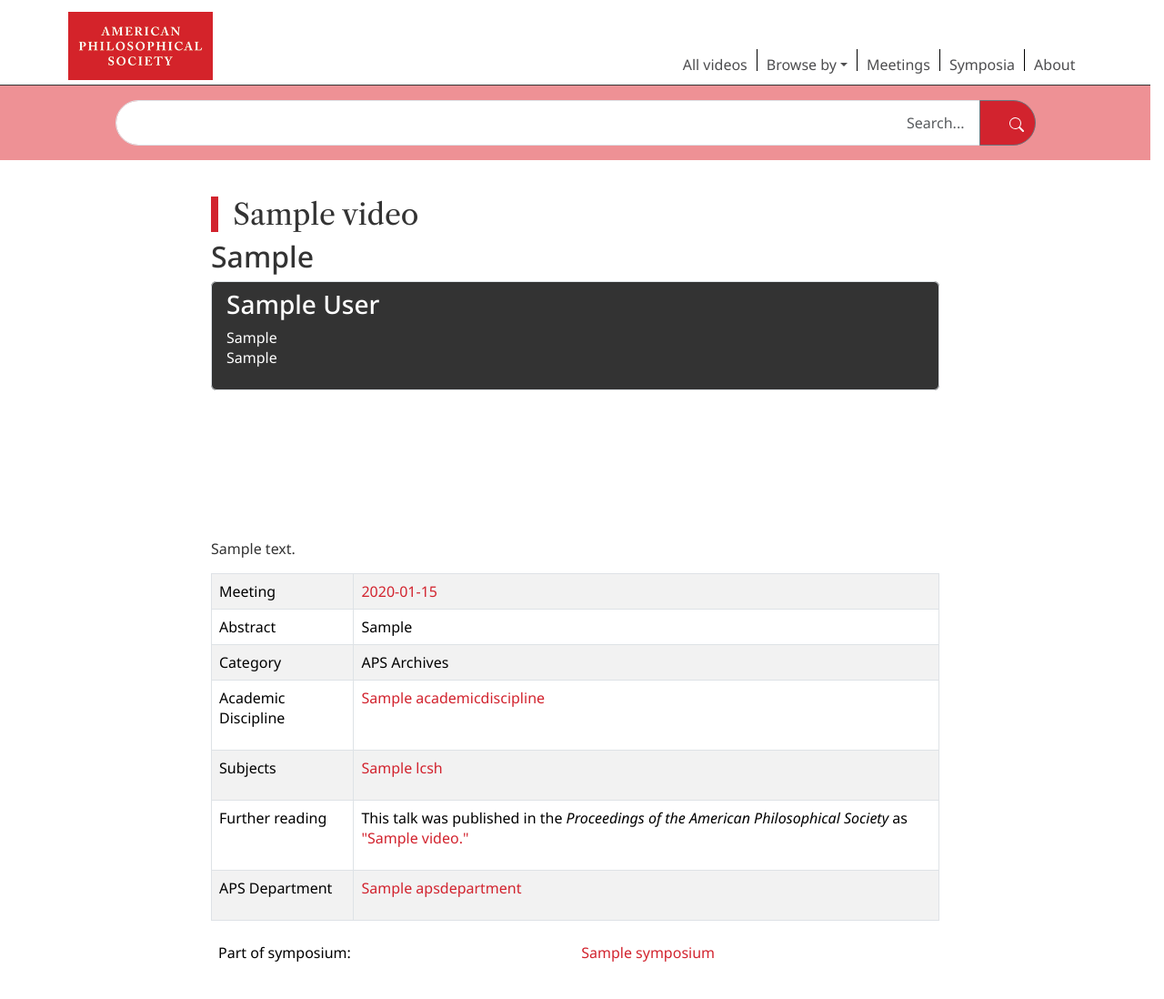
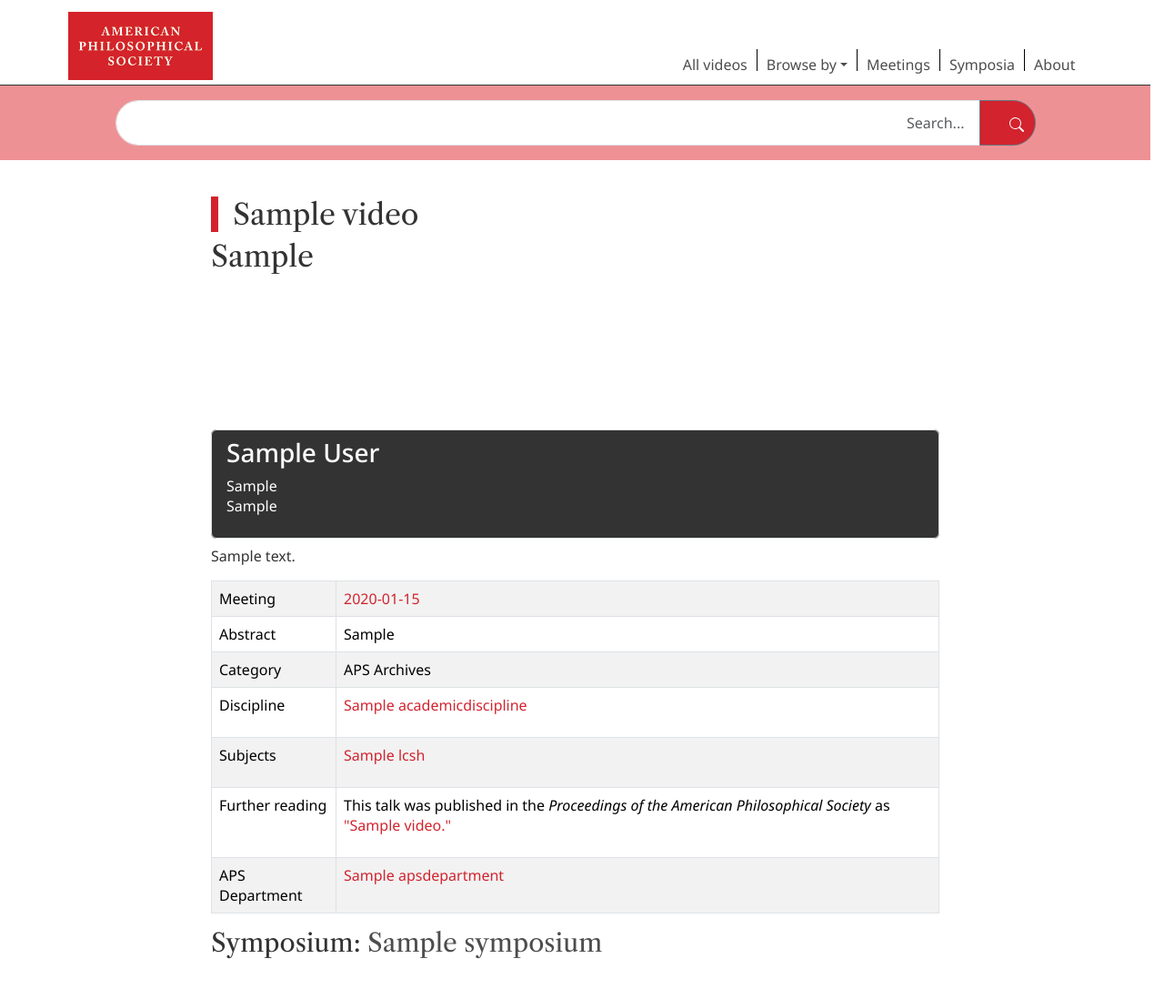
Before and after one commit to AmericanPhilosophicalSociety/video-experiment, a Django app: a page that uses templates/meetingsvideos/video_detail.html in a window 1280 px wide. Shown: the whole page at 91% size. After the commit the page ends 1054 px from the top, so only its background shows below. Run offline with Django 5.2, Linux system fonts and the light colour scheme; a user stored in the database is signed in; tables that the repository leaves empty hold one stand-in row (values such as "Sample post"); style sheets or scripts are compiled from the project's sources; parts of the project's set-up code (start-up, migrations or seed data) failed here and were passed over; some libraries are stand-ins or nearby versions; grey boxes are pictures that could not be loaded.

Commit message:
Fixes to style based on team meeting feedback

```diff
--- a/assets/styles/main.scss
+++ b/assets/styles/main.scss
@@ -381,6 +381,14 @@ main {
     padding-left: 0.5em;
 }
 
+.memorial-lecture {
+    font-family: $accent-font;
+}
+
+.symposium-breadcrumbs {
+    font-family: $accent-font;
+}
+
 .speaker-list {
     margin-top: 0.5em;
     margin-bottom: 0.5em;
@@ -399,6 +407,12 @@ main {
     margin-top: 0.5em;
 }
 
+#metadata-table ul {
+    list-style-type: none;
+    padding-left: 0;
+    margin-bottom: 0;
+}
+
 .video-date {
     margin: 0.5em;
     color: $medium-gray;
@@ -407,7 +421,7 @@ main {
 // size for video player
 
 video-skin {
-    height: 16rem;
+    height: 30rem;
     width: 100%;
 }
 
--- a/templates/meetingsvideos/date-filter.html
+++ b/templates/meetingsvideos/date-filter.html
@@ -1,6 +1,4 @@
 <h4>Filter by date:</h4>
-<p>Start: {{ start_date }}</p>
-<p>End {{ end_date }}</p>
 <div class="input-group" id="date-filter">
   <input type="number" name="start" class="form-select" min="{{ start_date|date:"Y" }}" max="{{ end_date|date:"Y" }}" placeholder="{{ start_date|date:"Y"}}" id="id_start">
   <span class="input-group-text">→</span>
--- a/templates/meetingsvideos/meeting-video-list.html
+++ b/templates/meetingsvideos/meeting-video-list.html
@@ -1,5 +1,4 @@
 {% for video in videos %}
-
 {% include "meetingsvideos/video_preview.html" with with_dates=False %}
-
+<hr>
 {% endfor %}
--- a/templates/meetingsvideos/speaker_detail.html
+++ b/templates/meetingsvideos/speaker_detail.html
@@ -11,14 +11,10 @@ APS Meetings Videos - {{ speaker.display_name }}
 
     <!-- if this person appears as both speaker and subject of videos, display these separately -->
     {% if speaker.lcsh.video_set.all|length > 0 %}
-
-    <h2>Talks by this speaker</h2>
     {% for video in speaker.video_set.all %}
         {% include "meetingsvideos/video_preview.html" with show_dates=True %}
         <hr>
     {% endfor %}
-
-    <h2>Talks about this speaker</h2>
     {% for video in speaker.lcsh.video_set.all %}
         {% include "meetingsvideos/video_preview.html" with show_dates=True %}
         <hr>
@@ -26,8 +22,6 @@ APS Meetings Videos - {{ speaker.display_name }}
 
     <!-- else, display only talks by this speaker -->
     {% else %}
-
-    <h2>Talks</h2>
     {% for video in speaker.video_set.all %}
         {% include "meetingsvideos/video_preview.html" with show_dates=True %}
         <hr>
--- a/templates/meetingsvideos/video_detail.html
+++ b/templates/meetingsvideos/video_detail.html
@@ -14,8 +14,14 @@
     <h1>{{ video.title }}</h1>
   </div>
   {% if video.lecture_additional_info %}
-  <h2>{{ video.lecture_additional_info }}</h2>
+  <h2 class="memorial-lecture">{{ video.lecture_additional_info }}</h2>
   {% endif %}
+    <!--Set width and height in CSS and use media query for small breakpoints-->
+  <video-player poster="{% static 'images/aps-logo-mono.png' %}">
+    <video-skin class="aspect-video">
+      <video id="meeting-video" preload="auto" src="{{ video.service_file }}"></video>
+    </video-skin>
+  </video-player>
   <ul class="list-group speaker-list">
   {% for speaker in video.speakers.all %}
   <li class="list-group-item">
@@ -26,13 +32,6 @@
   </li>
   {% endfor %}
   </ul>
-
-  <!--Set width and height in CSS and use media query for small breakpoints-->
-  <video-player poster="{% static 'images/aps-logo-mono.png' %}">
-    <video-skin class="aspect-video">
-      <video id="meeting-video" preload="auto" src="{{ video.service_file }}"></video>
-    </video-skin>
-  </video-player>
 
 {% if video.display_notes %}
 <p>{{ video.display_notes }}</p>
@@ -56,20 +55,24 @@
   </tr>
   {% if video.academic_disciplines.all %}
   <tr>
-    <td><p>Academic Discipline</p></td>
+    <td><p>Discipline</p></td>
     <td>
+      <ul>
       {% for discipline in video.academic_disciplines.all %}
-        <p><a href="{% url 'discipline_detail' discipline.slug %}">{{ discipline }}</a></p>
+        <li><a href="{% url 'discipline_detail' discipline.slug %}">{{ discipline }}</a></li>
       {% endfor %}
+      </ul>
     </td>
   </tr>
   {% endif %}
   <tr>
     <td><p>Subjects</p></td>
     <td>
+      <ul>
       {% for heading in video.lcsh.all %}
-        <p><a href="{% url 'heading_detail' heading.slug %}">{{ heading }}</a></p>
+        <li><a href="{% url 'heading_detail' heading.slug %}">{{ heading }}</a></li>
       {% endfor %}
+      </ul>
     </td>
   </tr>
 
@@ -94,11 +97,14 @@
   {% endif %}
 </table>
 {% if video.symposium %}
+  <h3 class="symposium-breadcrumbs">Symposium: <a href="{% url 'symposium_detail' video.symposium.slug %}">{{ video.symposium.title }}</a></h3>
   <table class="table table-borderless">
+    {% comment %}
     <tr>
       <td>Part of symposium:</td>
       <td><a href="{% url 'symposium_detail' video.symposium.slug %}">{{ video.symposium.title }}</a></td>
     </tr>
+    {% endcomment %}
   {% if video.get_prev %}
     <tr>
       <td>Previous video:</td>
```
